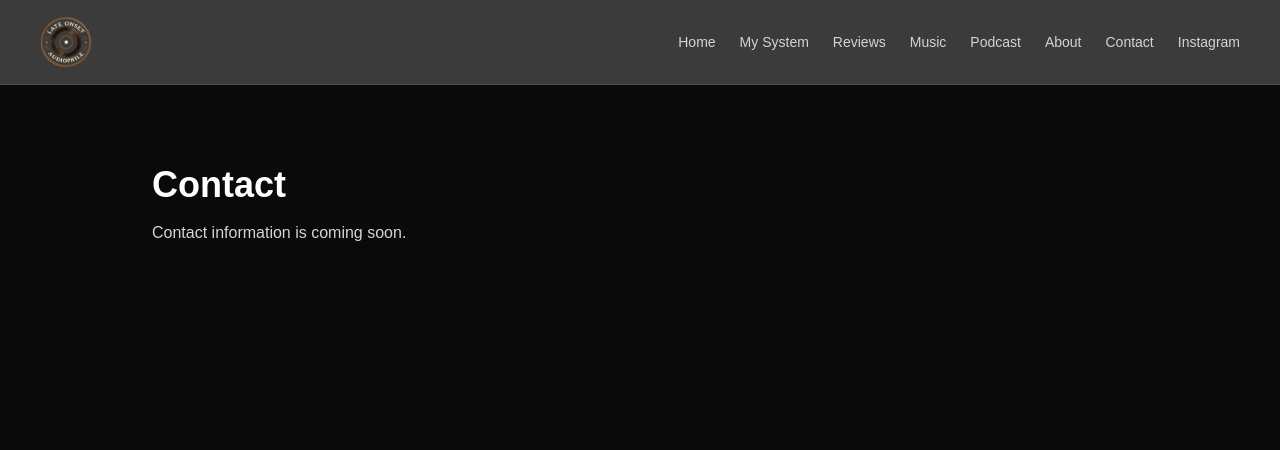
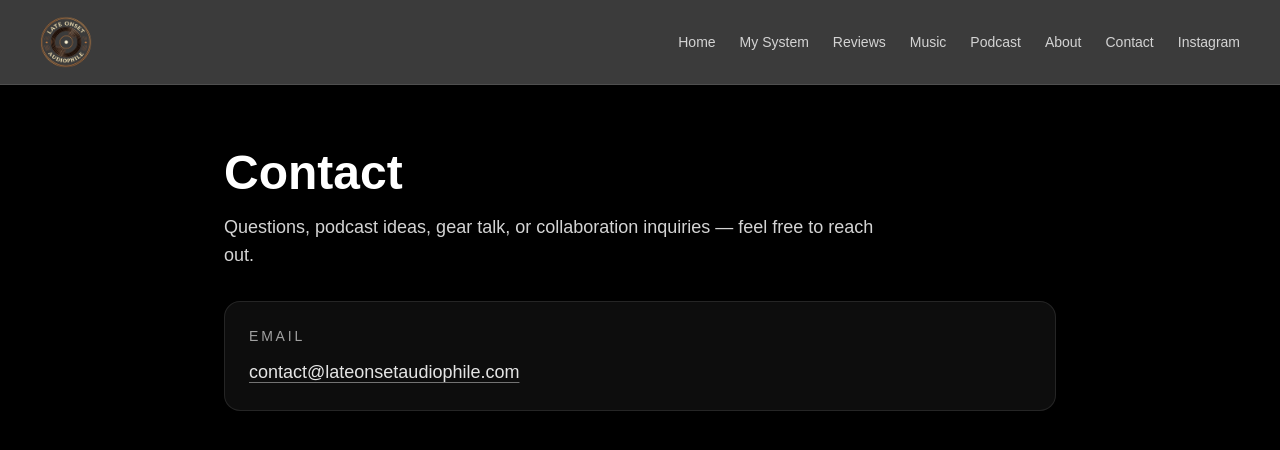
Before and after one commit to LamestImpala/loa-site, a Next.js app: page /contact in a window 1280 px wide. Shown: the top 450 px of the page. Built offline with nearby package versions, Linux system fonts and the light colour scheme.

Commit message:
updated My System page

```diff
--- a/app/contact/page.tsx
+++ b/app/contact/page.tsx
@@ -1,10 +1,27 @@
-export default function ReviewsPage() {
+export default function ContactPage() {
   return (
-    <section className="mx-auto max-w-5xl px-6 py-20 text-white">
-      <h1 className="text-4xl font-semibold">Contact</h1>
-      <p className="mt-4 text-neutral-300">
-        Contact information is coming soon.
-      </p>
-    </section>
+    <main className="min-h-screen bg-black text-white">
+      <section className="mx-auto max-w-4xl px-4 py-12 md:px-8 md:py-16">
+        <h1 className="text-3xl font-semibold md:text-5xl">Contact</h1>
+
+        <p className="mt-4 max-w-2xl text-base text-neutral-300 md:text-lg">
+          Questions, podcast ideas, gear talk, or collaboration inquiries —
+          feel free to reach out.
+        </p>
+
+        <div className="mt-8 rounded-2xl border border-white/10 bg-white/5 p-6">
+          <p className="text-sm uppercase tracking-[0.2em] text-neutral-400">
+            Email
+          </p>
+
+          <a
+            href="mailto:contact@lateonsetaudiophile.com"
+            className="mt-3 inline-block text-lg text-neutral-200 underline decoration-neutral-500 underline-offset-4 hover:text-white"
+          >
+            contact@lateonsetaudiophile.com
+          </a>
+        </div>
+      </section>
+    </main>
   );
 }
```
